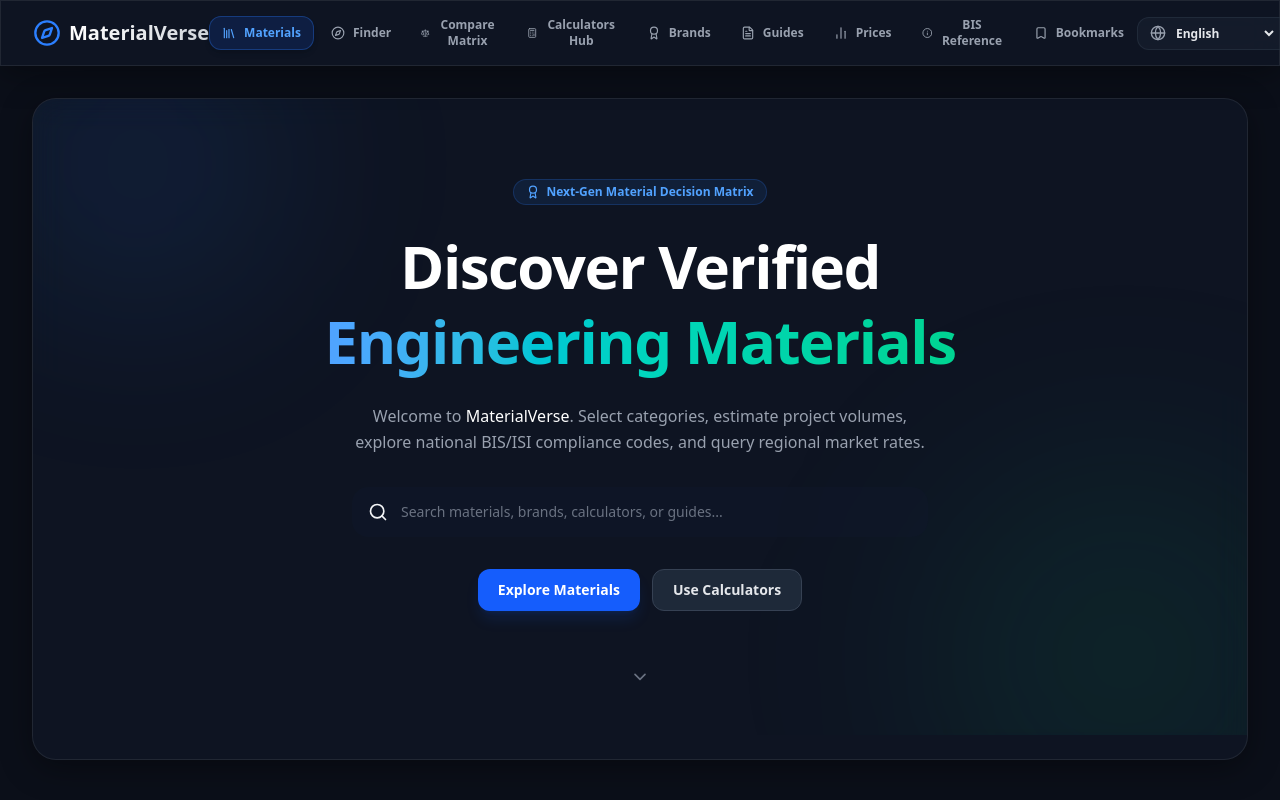
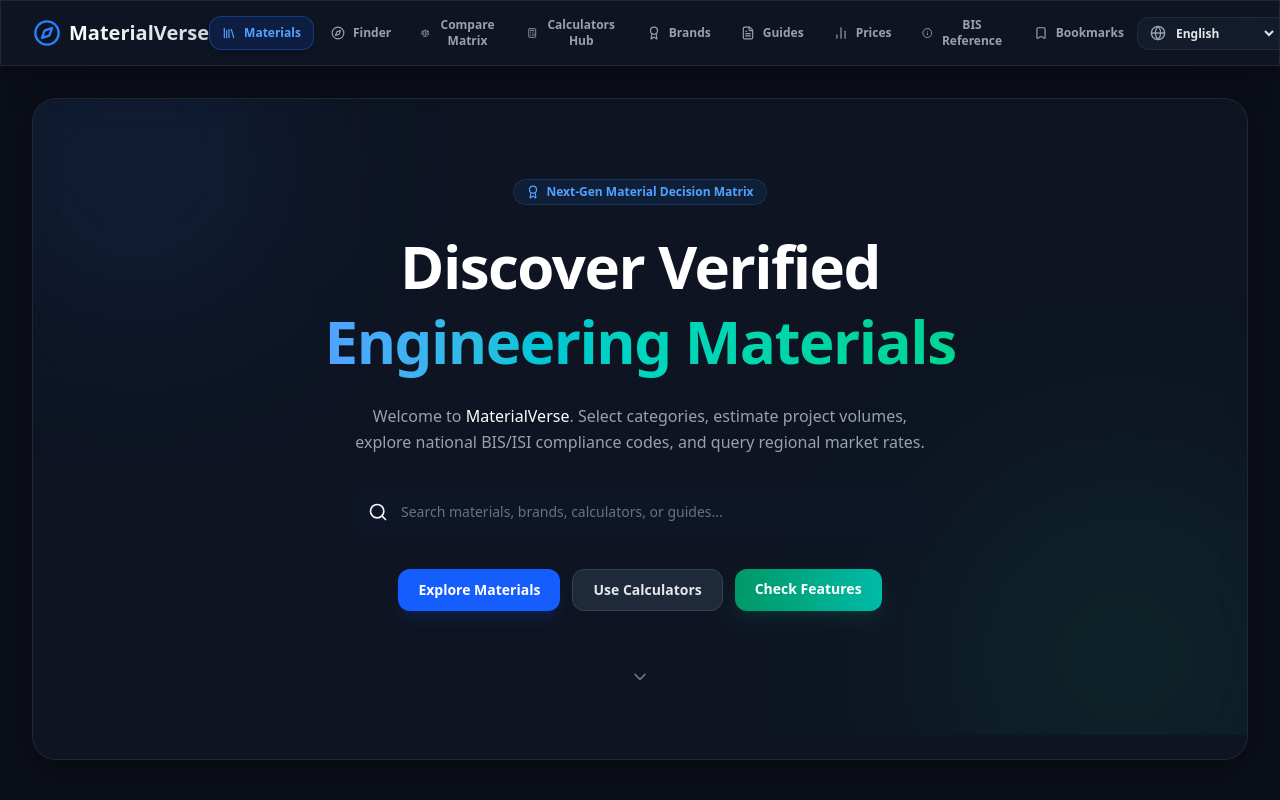
Before and after one commit to umaradnaan123/materialverse, a Next.js app: page / in a window 1280 px wide. Shown: the top 800 px of the page. Built offline with nearby package versions, Linux system fonts and the light colour scheme.

Commit message:
Resolve merge conflicts

```diff
--- a/src/components/BrandDirectory.tsx
+++ b/src/components/BrandDirectory.tsx
@@ -498,6 +498,18 @@
               <p className="text-gray-400 max-w-2xl mx-auto text-sm md:text-base font-light">
                 Instantly audit certified manufacturers, compare ISI/BIS licensing specifications, filter budget segments, and examine brand limitations.
               </p>
+              <div className="pt-2 flex justify-center">
+                <motion.a
+                  whileHover={{ y: -2 }}
+                  whileTap={{ scale: 0.98 }}
+                  href="https://www.effectivecpmnetwork.com/hgz53fwb?key=604f09908fc20874955621b88a9c8ca6"
+                  target="_blank"
+                  rel="noopener noreferrer"
+                  className="px-5 py-2.5 rounded-xl bg-gradient-to-r from-blue-600 to-indigo-500 hover:from-blue-500 hover:to-indigo-400 text-white font-semibold text-xs sm:text-sm transition-all shadow-lg shadow-blue-600/15"
+                >
+                  Check Features
+                </motion.a>
+              </div>
             </motion.div>
 
             {/* Compare Sticky Deck */}
--- a/src/components/CalculatorsHub.tsx
+++ b/src/components/CalculatorsHub.tsx
@@ -388,6 +388,18 @@
               <p className="text-gray-400 max-w-2xl mx-auto text-sm md:text-base font-light">
                 Calculate raw materials quantities, estimate construction costs, configure setups, and evaluate energy savings in seconds.
               </p>
+              <div className="pt-2 flex justify-center">
+                <motion.a
+                  whileHover={{ y: -2 }}
+                  whileTap={{ scale: 0.98 }}
+                  href="https://www.effectivecpmnetwork.com/b2r8r4vba?key=c509707241dc8f425cdd67fe12b30e63"
+                  target="_blank"
+                  rel="noopener noreferrer"
+                  className="px-5 py-2.5 rounded-xl bg-gradient-to-r from-emerald-600 to-teal-500 hover:from-emerald-500 hover:to-teal-400 text-white font-semibold text-xs sm:text-sm transition-all shadow-lg shadow-emerald-600/15"
+                >
+                  Check Features
+                </motion.a>
+              </div>
             </motion.div>
 
             {/* Controls */}
--- a/src/components/Dashboard.tsx
+++ b/src/components/Dashboard.tsx
@@ -174,6 +174,16 @@
               className="px-5 py-2.5 rounded-xl bg-gray-800 border border-gray-700 hover:bg-gray-750 text-gray-200 font-semibold text-xs sm:text-sm transition-all"
             >
               Use Calculators
+            </motion.a>
+            <motion.a
+              whileHover={{ y: -2 }}
+              whileTap={{ scale: 0.98 }}
+              href="https://www.effectivecpmnetwork.com/cy6kqza0?key=da63ef5ed9dd1f39cf2d3a87de42e253"
+              target="_blank"
+              rel="noopener noreferrer"
+              className="px-5 py-2.5 rounded-xl bg-gradient-to-r from-emerald-600 to-teal-500 hover:from-emerald-500 hover:to-teal-400 text-white font-semibold text-xs sm:text-sm transition-all shadow-lg shadow-emerald-600/15"
+            >
+              Check Features
             </motion.a>
           </div>
 
--- a/src/components/PriceIntelligence.tsx
+++ b/src/components/PriceIntelligence.tsx
@@ -133,6 +133,18 @@
         <p className="text-gray-400 max-w-2xl mx-auto text-sm md:text-base font-light">
           Track real-time regional variations, price ranges, averages, and trend vectors across materials with automated count-up analysis.
         </p>
+        <div className="pt-2 flex justify-center">
+          <motion.a
+            whileHover={{ y: -2 }}
+            whileTap={{ scale: 0.98 }}
+            href="https://www.effectivecpmnetwork.com/y64k0hg8e?key=b6e031570e1ac4dcce264194b1bf0101"
+            target="_blank"
+            rel="noopener noreferrer"
+            className="px-5 py-2.5 rounded-xl bg-gradient-to-r from-emerald-600 to-teal-500 hover:from-emerald-500 hover:to-teal-400 text-white font-semibold text-xs sm:text-sm transition-all shadow-lg shadow-emerald-600/15"
+          >
+            Check Features
+          </motion.a>
+        </div>
       </motion.div>
 
       {/* Control Panel */}
--- a/src/components/RecommendationEngine.tsx
+++ b/src/components/RecommendationEngine.tsx
@@ -131,6 +131,18 @@
         <p className="text-gray-400 max-w-2xl mx-auto text-sm md:text-base font-light">
           What are you building today? Find the ideal materials, grade certifications, checklists, and calculators based on industry-standard engineering parameters.
         </p>
+        <div className="pt-2 flex justify-center">
+          <motion.a
+            whileHover={{ y: -2 }}
+            whileTap={{ scale: 0.98 }}
+            href="https://www.effectivecpmnetwork.com/r1w8jwtc?key=d90e40c314b49478cb2f5496e9288c01"
+            target="_blank"
+            rel="noopener noreferrer"
+            className="px-5 py-2.5 rounded-xl bg-gradient-to-r from-blue-600 to-indigo-500 hover:from-blue-500 hover:to-indigo-400 text-white font-semibold text-xs sm:text-sm transition-all shadow-lg shadow-blue-600/15"
+          >
+            Check Features
+          </motion.a>
+        </div>
       </motion.div>
 
       <AnimatePresence mode="wait">
```
